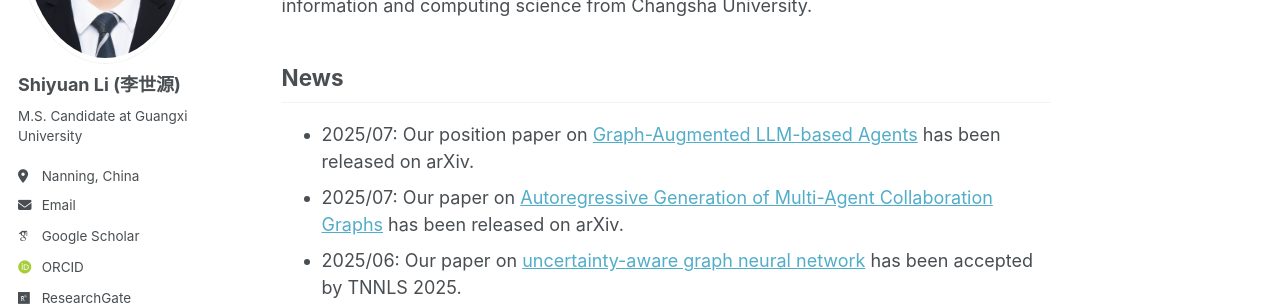
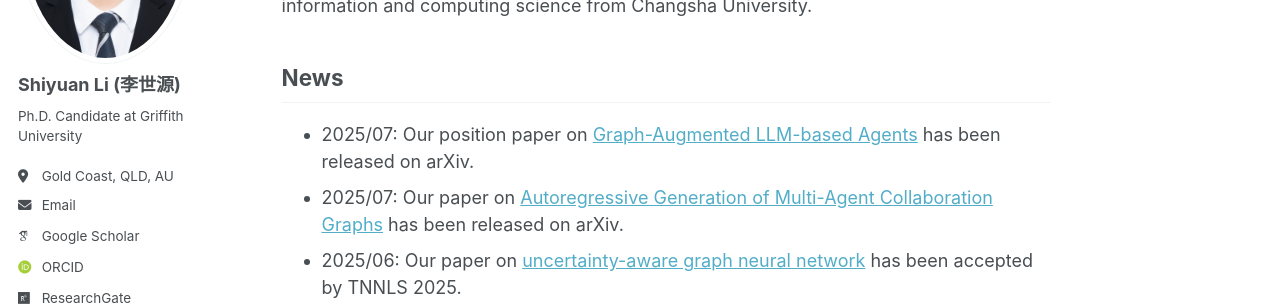
Before and after one commit to Shiy-Li/Shiy-Li.github.io, a Jekyll site: the page built from _pages/about.md, in a window 1280 px wide. Shown: the part 291-597 px from the top of the page. Built offline with Jekyll 4.4.1, drawn with Linux system fonts in a browser that asks for light colours; some web fonts are replaced.

Commit message:
Update _config.yml

```diff
--- a/_config.yml
+++ b/_config.yml
@@ -82,12 +82,12 @@ analytics:
 author:
   name             : "Shiyuan Li (李世源)"
   avatar           : "profile-1.jpg"
-  bio              : "M.S. Candidate at Guangxi University"
-  location         : "Nanning, China"
+  bio              : "Ph.D. Candidate at Griffith University"
+  location         : "Gold Coast, QLD, AU"
   employer         :
   pubmed           : #"https://www.ncbi.nlm.nih.gov/pubmed/?term=john+snow"
   googlescholar    : "https://scholar.google.com/citations?user=MEGrkOEAAAAJ&hl=en&oi=ao"
-  email            : "shiy.li@alu.gxu.edu.cn"
+  email            : "li.shiy511@gmail.com"
   researchgate     : "https://www.researchgate.net/profile/Shiyuan-Li-7" # example: "https://www.researchgate.net/profile/yourprofile"
   uri              :
   bitbucket        :
```
